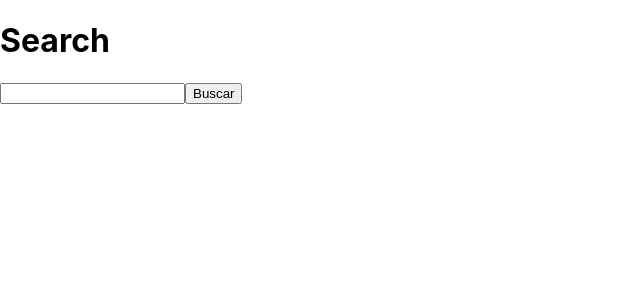
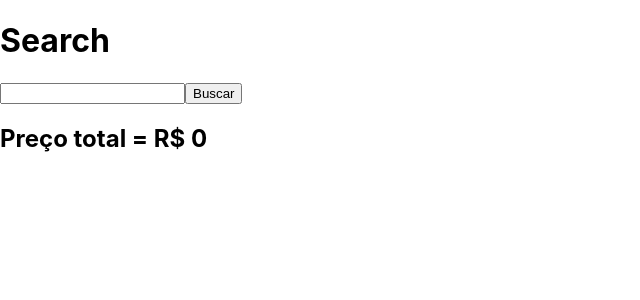
Before and after one commit to danilocucharro/perfreact, a Next.js app: page / in a window 1280 px wide. Shown: the top 300 px of the page, without its empty margins (0-640 px from the left). Built offline with nearby package versions, Linux system fonts and the light colour scheme.

Commit message:
usando o useMemo para performance no calculo pesado dos products

```diff
--- a/components/SearchResults.tsx
+++ b/components/SearchResults.tsx
@@ -1,3 +1,4 @@
+import { useMemo } from "react";
 import { ProductItem } from "./ProductItem";
 
 interface SearchResultsProps {
@@ -8,9 +9,19 @@ interface SearchResultsProps {
     }>
 }
 
+//
+
 export function SearchResults({ results }: SearchResultsProps) {
+    const totalPrice = useMemo(() => {
+        return results.reduce((total, product) => {
+            return total + product.price;
+        }, 0)
+    }, [results])
+
     return(
         <div>
+            <h2>Preço total = R$ {totalPrice}</h2>
+
             {results.map(product => {
                 return(
                     <ProductItem product={product} />
@@ -37,3 +48,13 @@ export function SearchResults({ results }: SearchResultsProps) {
  * 3. Re-renders with same props
  * 4. Medium to big size (quantidade de dados dentro de um component só)
  */
+
+/**
+ * useMemo
+ *
+ * 1. Cálculos pesados
+ * 2. Igualdade referencial (quando a gente repassa aqual informação a um componente filho)
+ *
+ *
+ * useCallback
+ */
```
